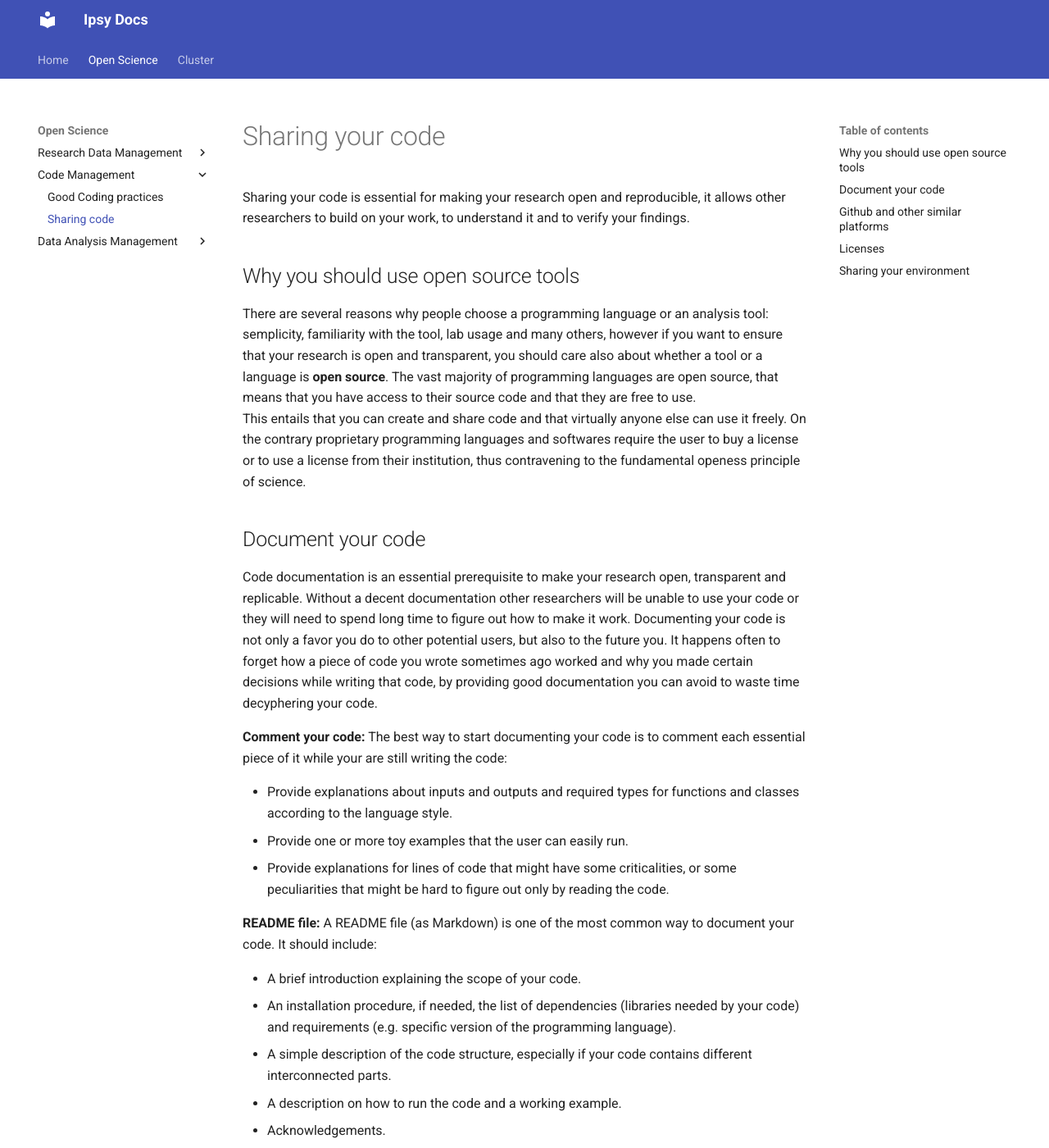
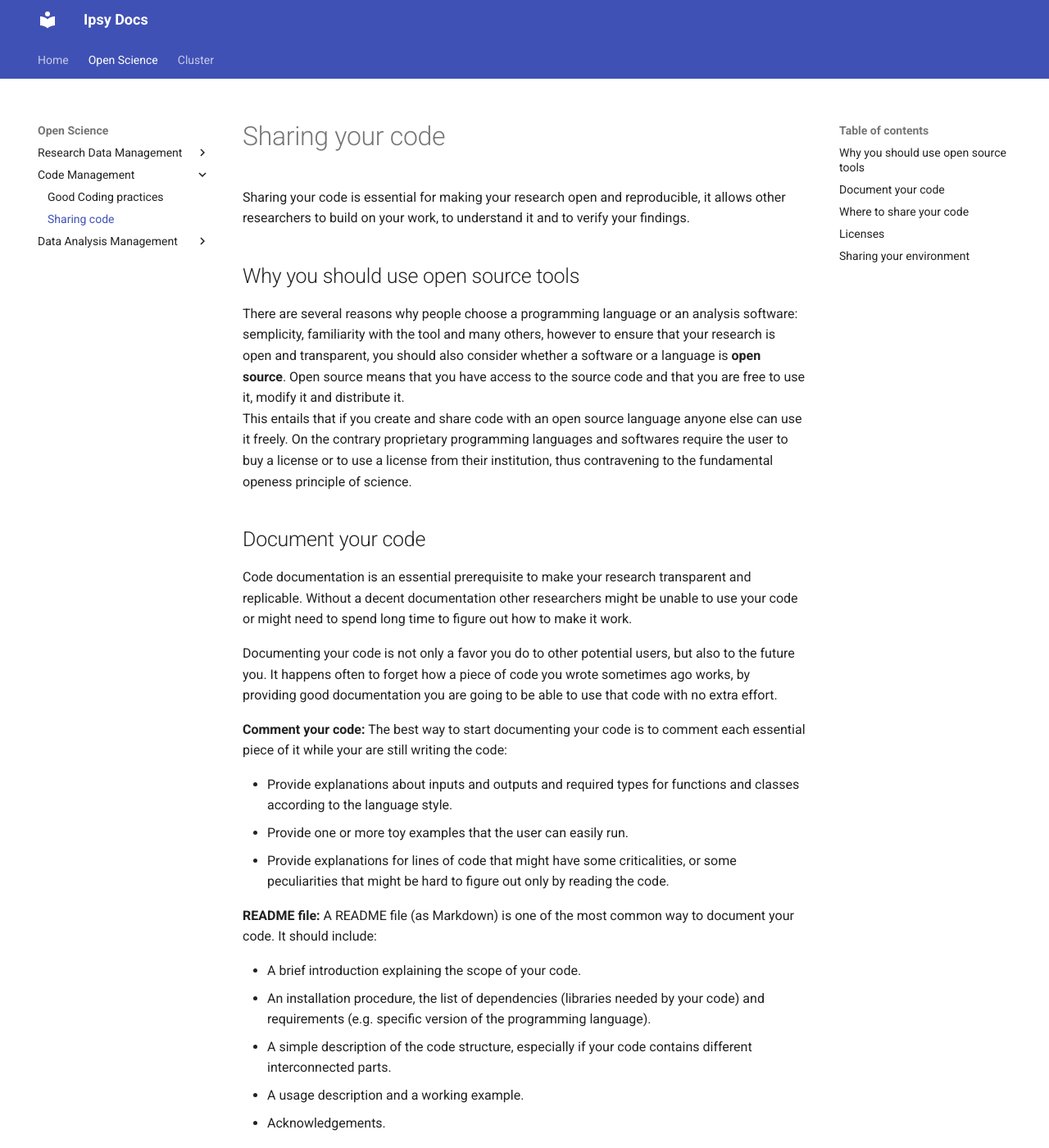
Before and after one commit to pvavra/temp-ipsy, an MkDocs documentation site: the page built from docs/open-science/code-management/sharing.md, in a window 1280 px wide and 1400 px high. Shown: the whole window at 82% size. Built offline with MkDocs 1.6.1 and Material for MkDocs 9.7.7, drawn with Linux system fonts in a browser that asks for light colours; some of the changed text lies outside the part shown.

Commit message:
Fix content

```diff
--- a/docs/open-science/code-management/sharing.md
+++ b/docs/open-science/code-management/sharing.md
@@ -4,14 +4,15 @@ Sharing your code is essential for making your research open and reproducible, i
 
 ## Why you should use open source tools
 
-There are several reasons why people choose a programming language or an analysis tool: semplicity, familiarity with the tool, lab usage and many others, however if you want to ensure that your research is open and transparent, you should care also about whether a tool or a language is **open source**.
-The vast majority of programming languages are open source, that means that you have access to their source code and that they are free to use.</b>
-This entails that you can create and share code and that virtually anyone else can use it freely. On the contrary proprietary programming languages and softwares require the user to buy a license or to use a license from their institution, thus contravening to the fundamental openess principle of science.
+There are several reasons why people choose a programming language or an analysis software: semplicity, familiarity with the tool and many others, however to ensure that your research is open and transparent, you should also consider whether a software or a language is **open source**.
+Open source means that you have access to the source code and that you are free to use it, modify it and distribute it.
+This entails that if you create and share code with an open source language anyone else can use it freely. On the contrary proprietary programming languages and softwares require the user to buy a license or to use a license from their institution, thus contravening to the fundamental openess principle of science.
 
 ## Document your code
 
-Code documentation is an essential prerequisite to make your research open, transparent and replicable. Without a decent documentation other researchers will be unable to use your code or they will need to spend long time to figure out how to make it work.
-Documenting your code is not only a favor you do to other potential users, but also to the future you. It happens often to forget how a piece of code you wrote sometimes ago worked and why you made certain decisions while writing that code, by providing good documentation you can avoid to waste time decyphering your code.
+Code documentation is an essential prerequisite to make your research transparent and replicable. Without a decent documentation other researchers might be unable to use your code or might need to spend long time to figure out how to make it work.
+
+Documenting your code is not only a favor you do to other potential users, but also to the future you. It happens often to forget how a piece of code you wrote sometimes ago works, by providing good documentation you are going to be able to use that code with no extra effort.
 
 **Comment your code:** The best way to start documenting your code is to comment each essential piece of it while your are still writing the code:
 
@@ -22,14 +23,14 @@ Documenting your code is not only a favor you do to other potential users, but a
 **README file:** A README file (as Markdown) is one of the most common way to document your code. It should include:
 
 - A brief introduction explaining the scope of your code.
-- An installation procedure, if needed, the list of dependencies (libraries needed by your code) and requirements (e.g. specific version of the programming language).
+- An installation procedure, the list of dependencies (libraries needed by your code) and requirements (e.g. specific version of the programming language).
 - A simple description of the code structure, especially if your code contains different interconnected parts.
-- A description on how to run the code and a working example.
+- A usage description and a working example.
 - Acknowledgements.
 
-## Github and other similar platforms
+## Where to share your code
 
-Github and Gitlab are just a few of the platforms that allow code sharing, such platforms, however, are not just public storages for code hosting, but they are tools for collaborative projects. The advantage of using such platforms during your research are diverse.
+[Github](https://github.com/) and [Gitlab](https://gitlab.com/gitlab-org/gitlab) are just a few of the platforms that allow code sharing, such platforms, however, are not just public storages for code hosting, but they are tools for collaborative projects. The advantage of using such platforms during your research are diverse.
 
 - They allow to share and document your code with your publication.
 - They rely on `git`, meaning that you can modify and keep track of your code locally through git and transfer (`push`) your changes to the version of your code hosted on Github or other platforms.
@@ -38,7 +39,6 @@ Github and Gitlab are just a few of the platforms that allow code sharing, such
 - They allow you to have private projects that only you and your collaborators can access.
 - If your repository is public they allow other people to use your code and help you to find potential issues.
 
-
 ## Licenses
 
 Coming soon...
```
